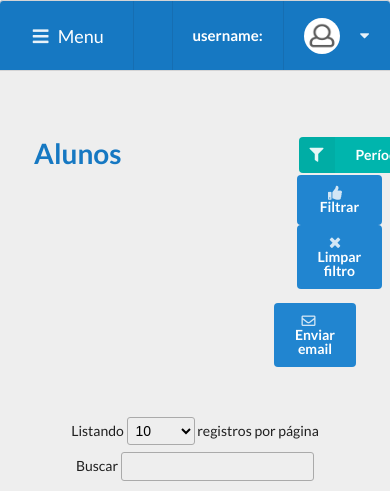
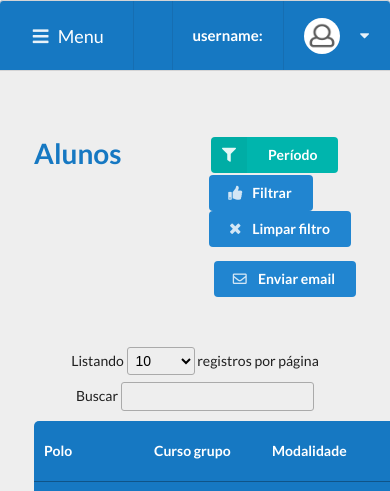
Before and after one commit to amaurirg/controle-captacao, a Django app: page /captacao/alunos/ in a window 390 px wide. Shown: the top 491 px of the page. Run offline with Django 4.2, Linux system fonts and the light colour scheme; tables that the repository leaves empty hold one stand-in row (values such as "Sample post"); some libraries are stand-ins or nearby versions.

Commit message:
Fixed responsive filter

```diff
--- a/captacao/templates/alunos.html
+++ b/captacao/templates/alunos.html
@@ -3,7 +3,7 @@
 
 {% block content %}
     <div class="ui grid grid-style">
-        <div class="four column row">
+        <div class="two column row">
             <div class="left floated column">
                 <h1 class="ui left floated blue_color">Alunos</h1>
             </div>
--- a/captacao/templates/exalunos.html
+++ b/captacao/templates/exalunos.html
@@ -3,7 +3,7 @@
 
 {% block content %}
     <div class="ui grid grid-style">
-        <div class="four column row">
+        <div class="two column row">
             <div class="left floated column">
                 <h1 class="ui left floated blue_color">Ex-Alunos</h1>
             </div>
--- a/captacao/templates/inscritos.html
+++ b/captacao/templates/inscritos.html
@@ -3,7 +3,7 @@
 
 {% block content %}
     <div class="ui grid grid-style">
-        <div class="four column row">
+        <div class="two column row">
             <div class="left floated column">
                 <h1 class="ui left floated blue_color">Inscritos</h1>
             </div>
```
